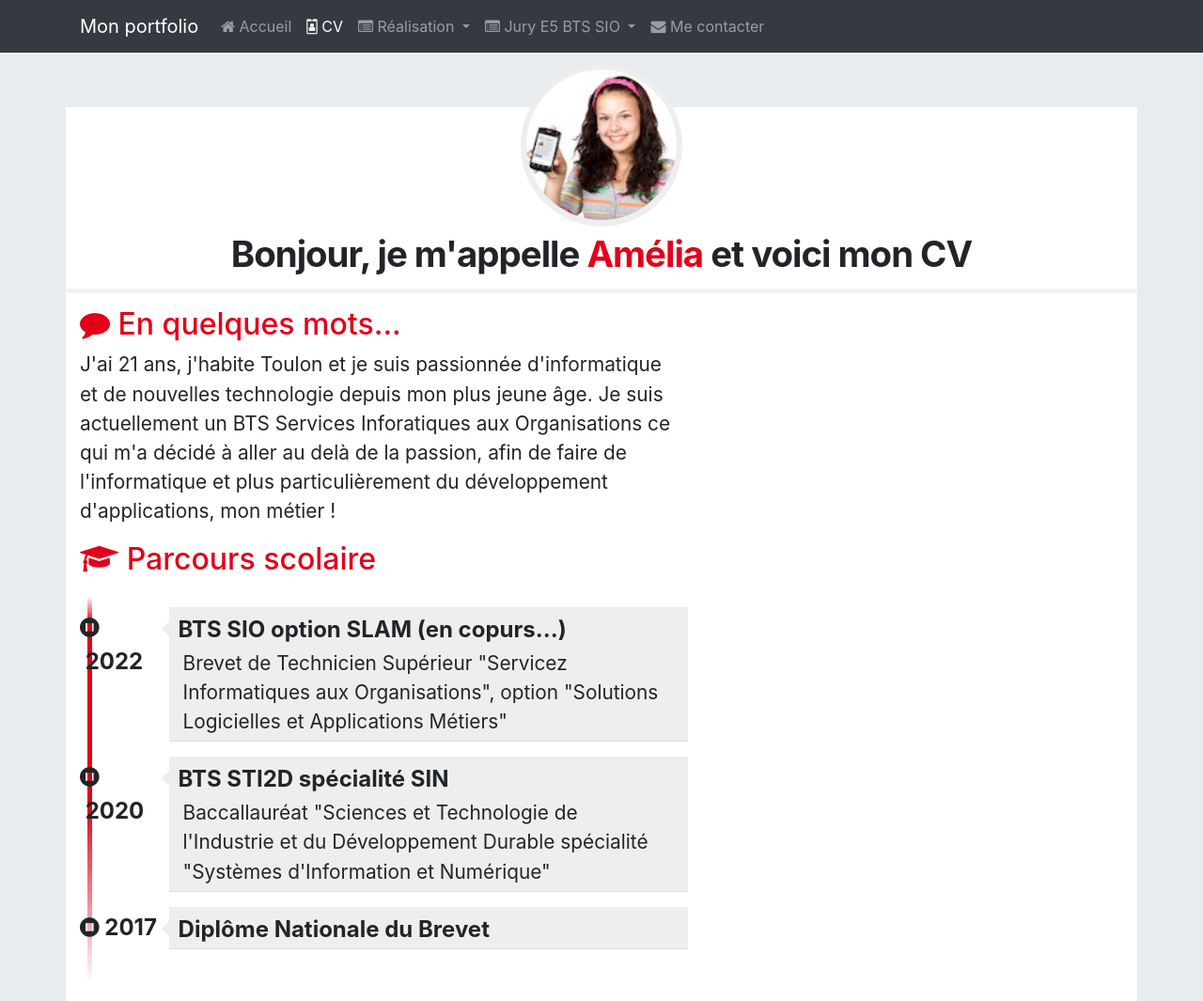
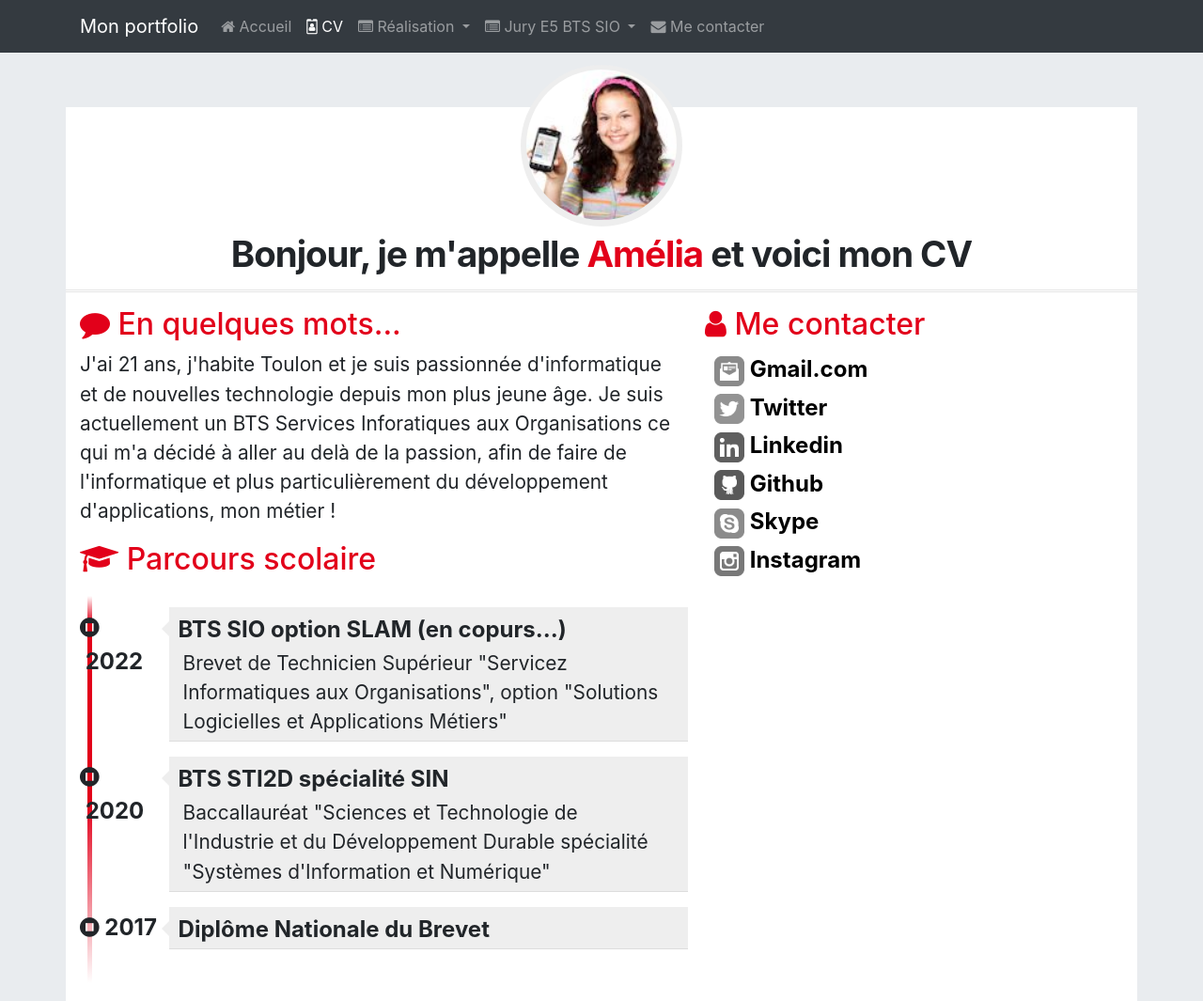
Before and after one commit to MLDev33/MLDev33.github.io, a plain HTML site: page pages/cv.html in a window 1280 px wide. Shown: the top 1065 px of the page at 94% size. Drawn offline with nearby package versions, Linux system fonts and the light colour scheme.

Commit message:
Création de la page CV : Partie droite -> Ajout des informations de contact

```diff
--- a/css/cv.css
+++ b/css/cv.css
@@ -54,3 +54,16 @@ body { padding-top: 50px; }
 .experience .date { font-size: 1em; opacity: 0.7;}
 .experience .profession { font-size: 1.45em; font-weight: bold; margin-top: -6px; }
 .experience .details { font-size: 1.2em; line-height: 1.5em; }
+
+/****************************************************
+*     Me contacter
+*****************************************************/
+
+.meContacter { clear: both;}
+.meContacter .details { width: 100%; margin-left: 10px; margin-top: 3px; font-size: 1.5em;
+                     font-weight: 700; justify-content: space-between;}
+.contact-icon { filter: graycale(1); -webkit-filter: grayscale(1); -moz-filter: grayscale(1);
+               -ms-filter: grayscale(1); -o-filter: grayscale(1); height: 32px; width: 32px; margin: 2px 0; }
+.meContacter a, meContacter a:hover { text-decoration: none; color: black;}
+.meContacter a:hover>img { filter: grayscale(0); -webkit-filter: grayscale(0); -o-filter: grayscale(0);
+                           -ms-filter: grayscale(0); -o-filter: grayscale(0);}
--- a/pages/cv.html
+++ b/pages/cv.html
@@ -113,7 +113,7 @@
         <!-- Optional JavaScript -->
 
         <!-- jQuery first, then Popper.js, then Bootstrap JS -->
-        <script src="https://code.jquery.com/jquery-3.2.1.slim.min.js" integrity="sha384-KJ3o2DKtIkvYIK3UENzmM7KCkRr/rE9/Qpg6aAZGJwFDMVNA/GpGFF93hXpG5KkN" crossorigin="anonymous"></script>
+        <script src="https://code.jquery.com/jquery-3.3.1.slim.min.js" integrity="sha384-KJ3o2DKtIkvYIK3UENzmM7KCkRr/rE9/Qpg6aAZGJwFDMVNA/GpGFF93hXpG5KkN" crossorigin="anonymous"></script>
         <script src="https://cdn.jsdelivr.net/npm/popper.js@1.12.9/dist/umd/popper.min.js" integrity="sha384-ApNbgh9B+Y1QKtv3Rn7W3mgPxhU9K/ScQsAP7hUibX39j7fakFPskvXusvfa0b4Q" crossorigin="anonymous"></script>
         <script src="https://cdn.jsdelivr.net/npm/bootstrap@4.0.0/dist/js/bootstrap.min.js" integrity="sha384-JZR6Spejh4U02d8jOt6vLEHfe/JQGiRRSQQxSfFWpi1MquVdAyjUar5+76PVCmYl" crossorigin="anonymous"></script>
 
@@ -220,7 +220,51 @@
 
                     </div>
                     <div class="col-xs-12 col-sm-5"><!-- Partie droite -->
-
+                        <div class="rubrique clearfix">
+                            <h2><span class="fa fa-user"></span> Me contacter</h2>
+                            <div class="meContacter">
+                                <div class="details float-left">
+                                    <a href="mailto:amelia.pilou@gmail.com?subject=Contact depuis le CV en ligne" title="Mail de Amélia Pilou">
+                                        <img class="contact-icon" src="../images/cv/mail-dreamstale47.png" alt="Icone de mail"> Gmail.com
+                                    </a>
+                                </div>
+                            </div>
+                            <div class="meContacter">
+                                <div class="details float-left">
+                                    <a href="https://twitter.com/AmeliaPILOU" title="Lien vers la page Twitter de @AmeliaPilou">
+                                        <img class="contact-icon" src="../images/cv/twitter-dreamstale71.png" alt="Icone de Twitter"> Twitter
+                                    </a>
+                                </div>
+                            </div>
+                            <div class="meContacter">
+                                <div class="details float-left">
+                                    <a href="https://fr.linkedin.com/in/AmeliaPilou" title="Lien vers le profil Linkedin de @Amelia Pilou">
+                                        <img class="contact-icon" src="../images/cv/linkedin-dreamstale45.png" alt="Icone de Linkedin"> Linkedin
+                                    </a>
+                                </div>
+                            </div>
+                            <div class="meContacter">
+                                <div class="details float-left">
+                                    <a href="https://github.com/AmeliaPilou" title="Lien vers la page Github d'AmeliaPilou">
+                                        <img class="contact-icon" src="../images/cv/github2-dreamstale35.png" alt="Icone de Github"> Github
+                                    </a>
+                                </div>
+                            </div>
+                            <div class="meContacter">
+                                <div class="details float-left">
+                                    <a href="skype:ameliapiloi?userinfo" title="Lien vers le profil Skype d'AmeliaPilou">
+                                        <img class="contact-icon" src="../images/cv/skype-dreamstale61.png" alt="Icone de Skype"> Skype
+                                    </a>
+                                </div>
+                            </div>
+                            <div class="meContacter">
+                                <div class="details float-left">
+                                    <a href="https://instagram.com/AmeliaPilou" title="Lien vers le profil Inhstagram d'@Amelia Pilou">
+                                        <img class="contact-icon" src="../images/cv/instagram-dreamstale43.png" alt="Icone de Instagram"> Instagram
+                                    </a>
+                                </div>
+                            </div>
+                        </div>
                     </div>
                 </div>
 
```
Also changed, not shown: images/cv/github2-dreamstale35.png (added), images/cv/instagram-dreamstale43.png (added), images/cv/linkedin-dreamstale45.png (added), images/cv/mail-dreamstale47.png (added), images/cv/skype-dreamstale61.png (added), images/cv/twitter-dreamstale71.png (added).
